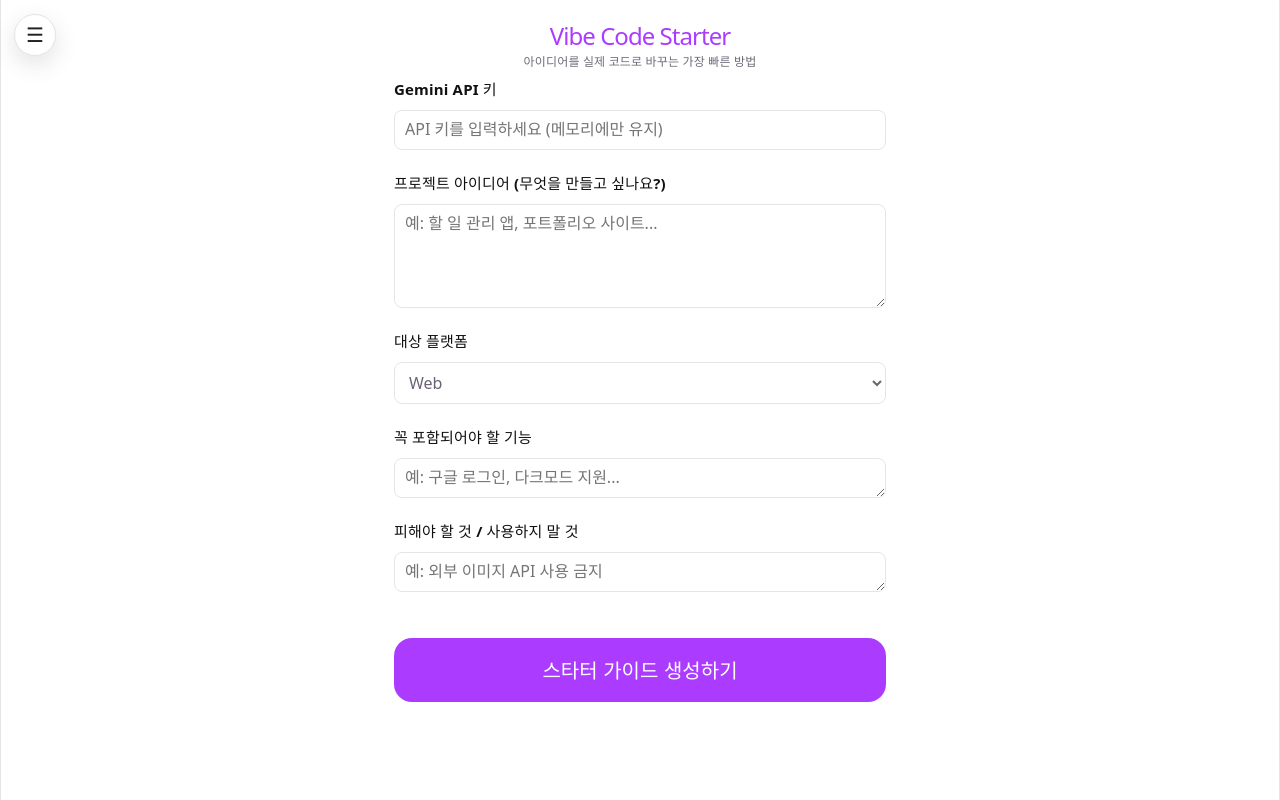
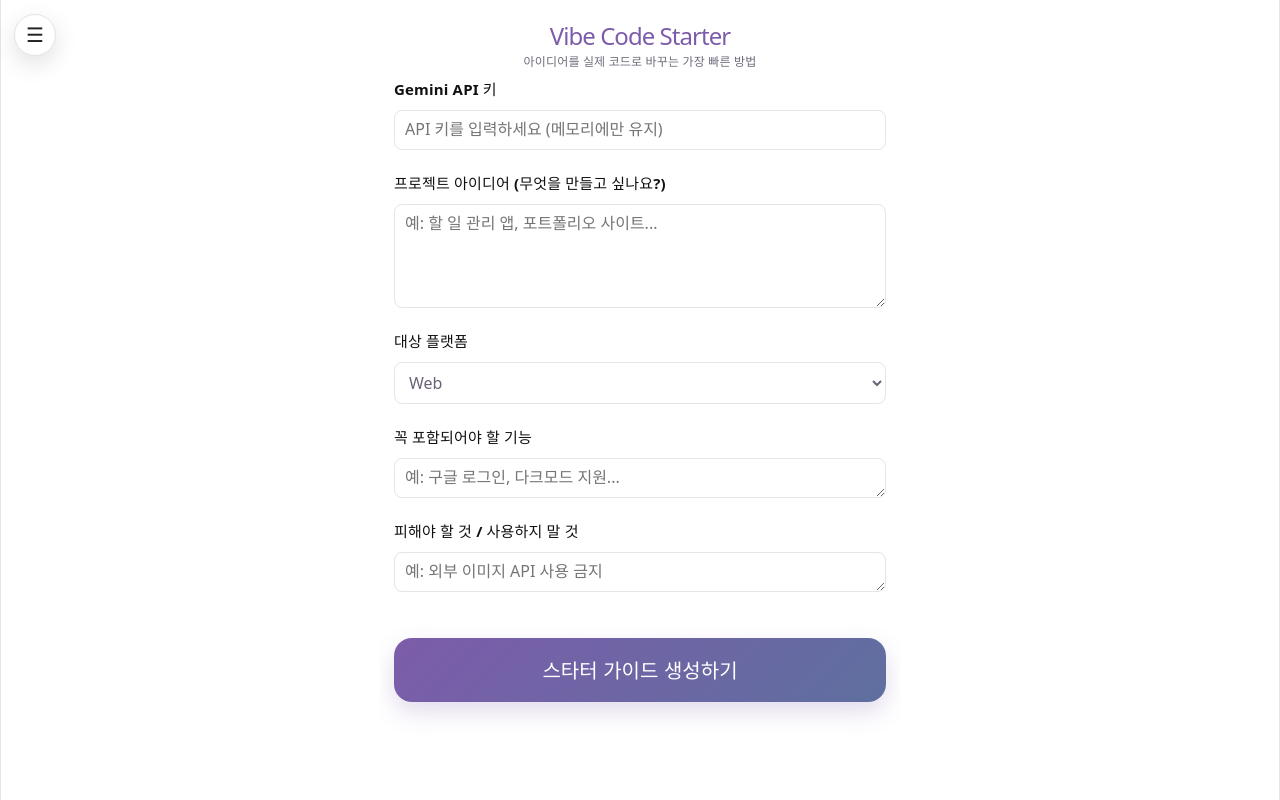
Before and after one commit to nevlock59-langlock/vibe-code-starter, a React (Vite) app: page / in a window 1280 px wide. Shown: the top 800 px of the page. Built offline with nearby package versions, Linux system fonts and the light colour scheme.

Commit message:
Soften purple accent color

```diff
--- a/src/App.css
+++ b/src/App.css
@@ -302,7 +302,7 @@
 }
 
 .section-header {
-  border-left: 5px solid #b044ff;
+  border-left: 5px solid #7c5caa;
   padding-left: 12px;
   margin-bottom: 6px;
 }
@@ -675,7 +675,7 @@
 /* Fix result section header layout */
 .result-section .section-header {
   display: block !important;
-  border-left: 5px solid #b044ff !important;
+  border-left: 5px solid #7c5caa !important;
   padding-left: 14px !important;
   margin-bottom: 12px !important;
 }
@@ -707,7 +707,7 @@
   align-items: center !important;
   justify-content: space-between !important;
   gap: 8px !important;
-  border-left: 5px solid #b044ff !important;
+  border-left: 5px solid #7c5caa !important;
   padding-left: 14px !important;
   margin-bottom: 12px !important;
 }
@@ -754,7 +754,7 @@
   width: 5px !important;
   height: 42px !important;
   border-radius: 999px !important;
-  background: #b044ff !important;
+  background: #7c5caa !important;
 }
 
 .result-section .section-header {
@@ -814,7 +814,7 @@
   top: 0 !important;
   width: 5px !important;
   height: 44px !important;
-  background: #b044ff !important;
+  background: #7c5caa !important;
   border-radius: 999px !important;
 }
 
@@ -863,3 +863,39 @@
   width: 100% !important;
   margin: 0 !important;
 }
+
+
+/* More compact output text boxes */
+.result-section .output-area {
+  height: 80px !important;
+  min-height: 80px !important;
+  max-height: 80px !important;
+}
+
+
+/* Softer accent override */
+.logo,
+.app-logo,
+header h1,
+.generate-btn {
+  background: linear-gradient(135deg, #7c5caa, #5f6f9f) !important;
+}
+
+.generate-btn,
+button[type="submit"] {
+  background: linear-gradient(135deg, #7c5caa, #5f6f9f) !important;
+  box-shadow: 0 10px 24px rgba(124, 92, 170, 0.22) !important;
+}
+
+.result-section::before {
+  background: #7c5caa !important;
+}
+
+
+/* Fix logo: text color only, no background bar */
+header h1 {
+  background: none !important;
+  background-color: transparent !important;
+  color: #7c5caa !important;
+  -webkit-text-fill-color: #7c5caa !important;
+}
```
